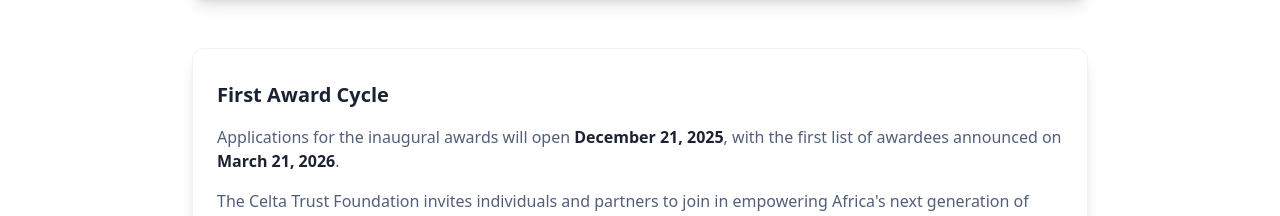
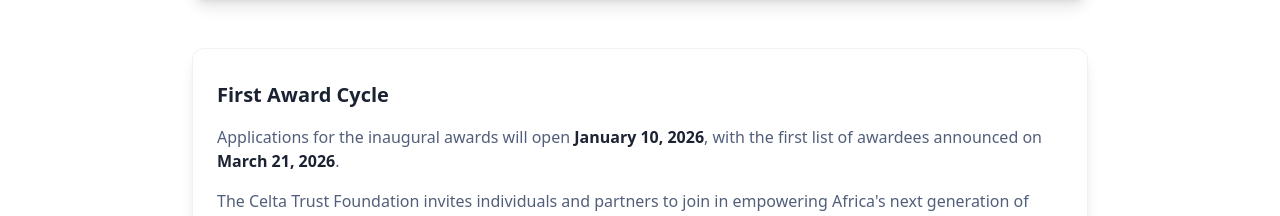
Before and after one commit to StephAT/celta, a React (Vite) app: page /events in a window 1280 px wide. Shown: the part 3820-4036 px from the top of the page. Built offline with nearby package versions, Linux system fonts and the light colour scheme; the HTML template or start-up script is replaced by a standard one.

Commit message:
Update award application opening date

```diff
--- a/src/pages/Events.tsx
+++ b/src/pages/Events.tsx
@@ -240,7 +240,7 @@ const Events = () => {
 
                 <div className="space-y-4 text-muted-foreground">
                   <p>
-                    Applications for the inaugural awards will open <strong className="text-foreground">December 21, 2025</strong>,
+                    Applications for the inaugural awards will open <strong className="text-foreground">January 10, 2026</strong>,
                     with the first list of awardees announced on <strong className="text-foreground">March 21, 2026</strong>.
                   </p>
 
```
